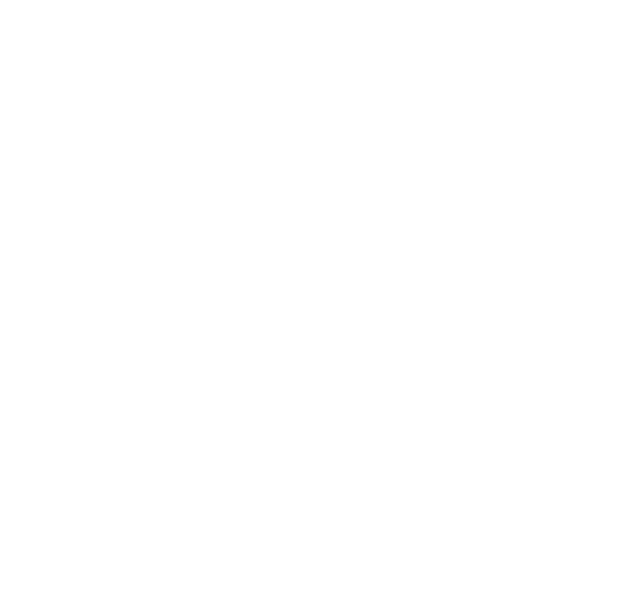
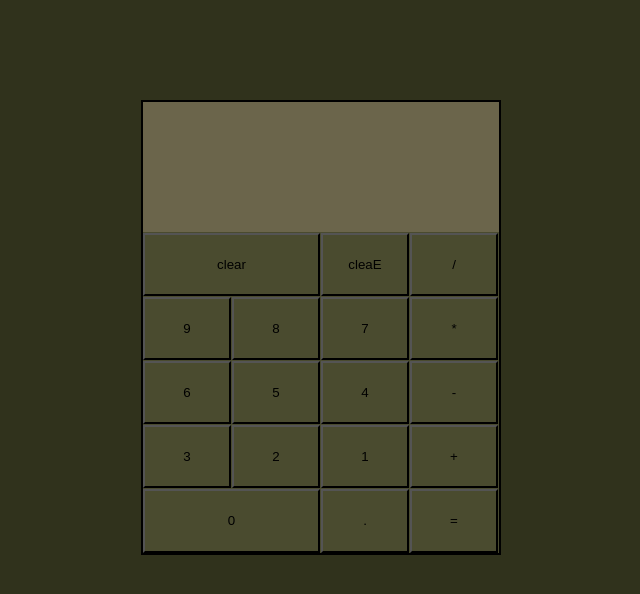
Before and after one commit to ylwester/basic-calculator, a plain HTML site: page index.html in a window 1280 px wide. Shown: the whole page, without its empty margins (319-959 px from the left). Drawn offline with Linux system fonts and the light colour scheme.

Commit message:
Calculator styling

```diff
--- a/index.html
+++ b/index.html
@@ -3,29 +3,35 @@
 <head>
     <meta charset="UTF-8">
     <title>Calculator</title>
+    <script src="scripts/operations.js"></script>
+    <link rel="stylesheet" href="styles/general.css">
 </head>
 <body>
 <div class="container">
     <div class="content">
         <div class="display">
+            <div class="display-history"></div>
+            <div class="main-display"></div>
         </div>
         <div class="calculator-buttons">
-            <div id="0-key"></div>
-            <div id="1-key"></div>
-            <div id="2-key"></div>
-            <div id="3-key"></div>
-            <div id="4-key"></div>
-            <div id="5-key"></div>
-            <div id="6-key"></div>
-            <div id="7-key"></div>
-            <div id="8-key"></div>
-            <div id="9-key"></div>
-            <div id="add-key"></div>
-            <div id="subtract-key"></div>
-            <div id="multiply-key"></div>
-            <div id="divide-key"></div>
-            <div id="equals-key"></div>
-            <div id="clear-key"></div>
+            <button id="clear-all-key">clear</button>
+            <button id="clear-entry-key">cleaE</button>
+            <button id="divide">/</button>
+            <button id="nine">9</button>
+            <button id="eight">8</button>
+            <button id="seven">7</button>
+            <button id="multiply">*</button>
+            <button id="six">6</button>
+            <button id="five">5</button>
+            <button id="four">4</button>
+            <button id="subtract">-</button>
+            <button id="three">3</button>
+            <button id="two">2</button>
+            <button id="one">1</button>
+            <button id="zero">0</button>
+            <button id="add">+</button>
+            <button id="dot">.</button>
+            <button id="equals">=</button>
         </div>
     </div>
 </div>
--- a/styles/general.css
+++ b/styles/general.css
@@ -0,0 +1,55 @@
+body {
+    background-color: #30321C;
+}
+
+.content {
+    margin: 100px auto 0;
+    background-color: #4A4B2F;
+    width: 356px;
+    height: 451px;
+    display:grid;
+    border: 2px solid black;
+}
+
+.display {
+    height: 130px;
+    display: grid;
+    background-color: #6B654B;
+    grid-template-rows: 50px 80px;
+}
+
+
+.calculator-buttons {
+    display: grid;
+    height: 320px;
+    grid-template-columns: repeat(4, 88px);
+    place-items: center;
+    grid-gap: 1px;
+}
+
+.calculator-buttons > * {
+    width: 100%;
+    height: 100%;
+    background-color: #4A4B2F;
+}
+
+.calculator-buttons button {
+    box-sizing: border-box;
+}
+
+.calculator-buttons button:hover {
+    background-color: #6B654B;
+    box-shadow: 0 3px 3px rgba(0,0,0,0.1);
+}
+
+#clear-all-key {
+    grid-column: 1/3;
+}
+#clear-entry-key {
+    grid-column: 3/4;
+}
+
+#zero{
+    grid-row: 5/5;
+    grid-column: 1/3;
+}
```
